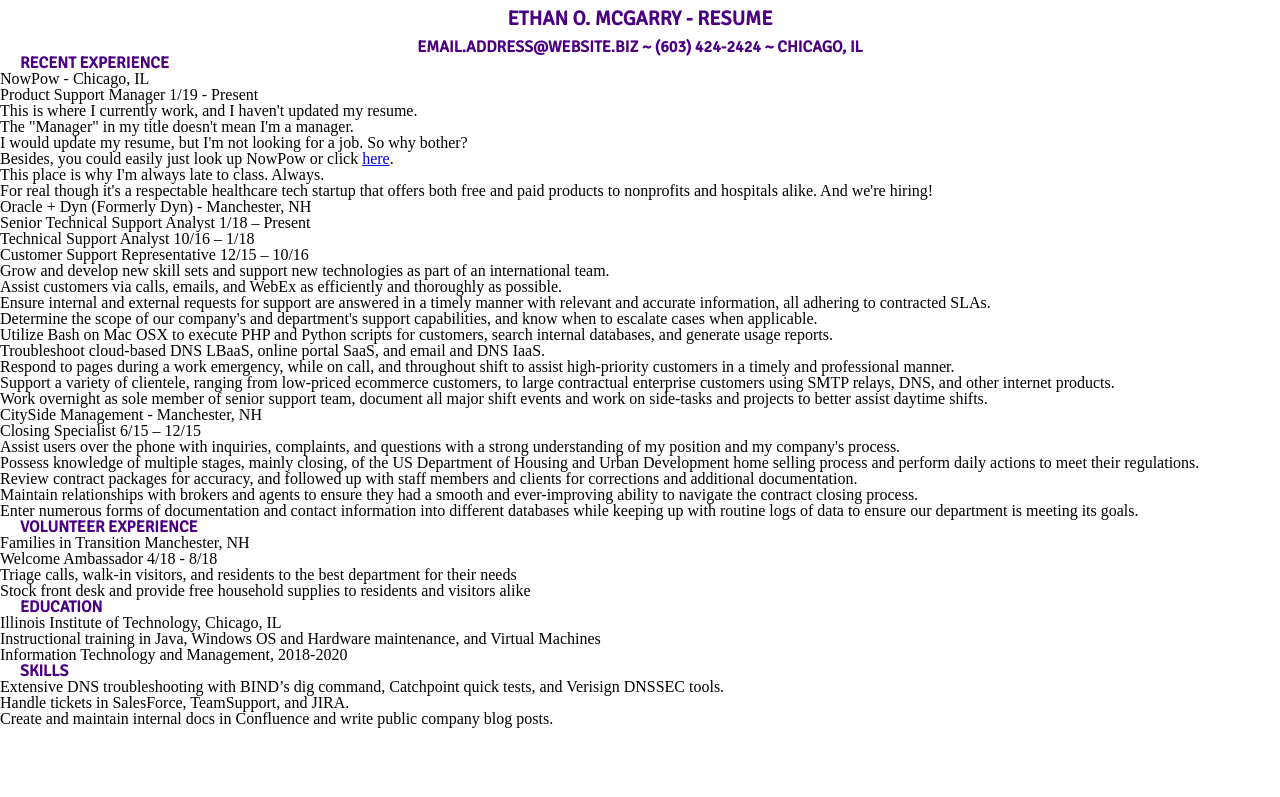
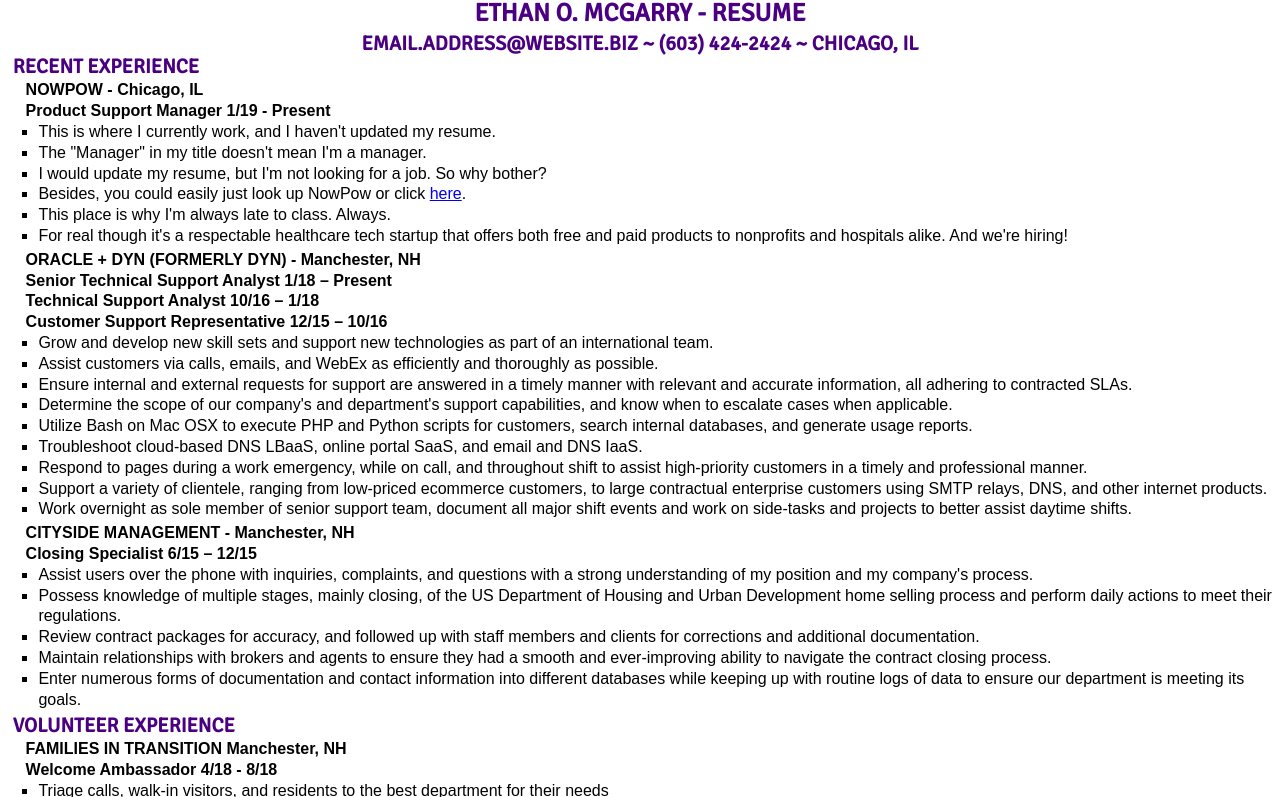
Before and after one commit to eomcgarry/Project2-EMcGarry, a plain HTML site: page index.html in a window 1280 px wide. Shown: the part 51-848 px from the top of the page. Before the commit the page ends 800 px from the top, so only its background shows below. Drawn offline with Linux system fonts and the light colour scheme.

```diff
--- a/style/style.css
+++ b/style/style.css
@@ -26,7 +26,7 @@ Written for ITMD-361-01
 
 .tocBar ul li a {
 	padding: 10px;
-	font-size: 30px;
+	font-size: 40px;
 	color: 	#F0F8FF;
 	text-decoration: none;
 	font-weight: bold;
@@ -49,7 +49,7 @@ h1 {
 	padding: 10px;
 	color: #4B0082;
 	font-weight: bold;
-	font-size: 20px;
+	font-size: 25px;
 	text-transform: uppercase;
 	font-family: 'Signika', sans-serif;
 }
@@ -59,21 +59,42 @@ h2 {
 	padding: 0px;
 	color: #4B0082;
 	font-weight: bold;
-	font-size: 16px;
+	font-size: 20px;
 	text-transform: uppercase;
 	font-family: 'Signika', sans-serif;
 }
 
 .resume {
 	text-align: left;
-	padding-left: 20px;
+	padding-left: 1%;
 	color: #4B0082;
 	font-weight: bold;
-	font-size: 16px;
+	font-size: 20px;
 	text-transform: uppercase;
 	font-family: 'Signika', sans-serif;
+	line-height: 130%;
 }
 
-.resumeBody ul li{
+.resumeBody {
+	font-family: Arial, sans-serif;
+	padding-bottom: 3px;
+	padding: 0px;
+	line-height: 130%;
+}
+
+.resumeBody p {
+	font-weight: bold;
+	padding-left: 2%;
+}
+
+.resumeBody strong {
+	font-weight: bold;
+	text-transform: uppercase;
+	padding-bottom: 4px;
+}
+
+.resumeBody ul {
+	padding-left: 3%;
 	list-style-type: square;
+	padding-bottom: 3px;
 }
```
Also changed, not shown: breadfolder/bread.html (+14 -10 lines), sandwiches.html (+2 -2 lines), index.html (indentation only).
